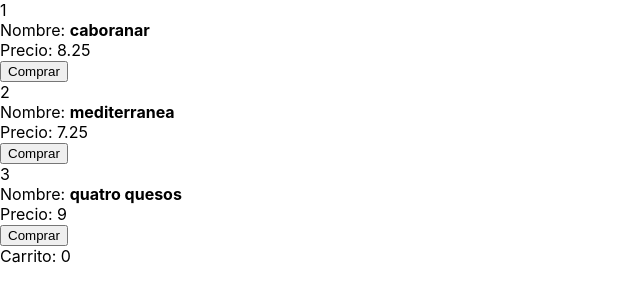
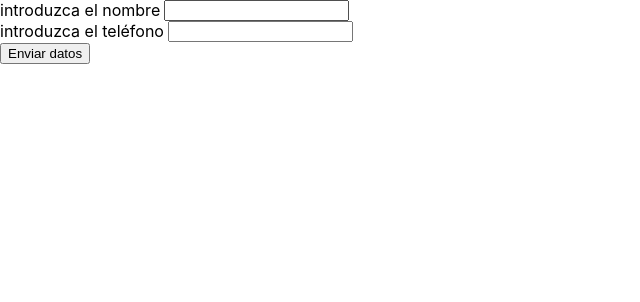
Before and after one commit to dgarciatorres/cursoReactCTA, a React (Create React App) app: page / in a window 1280 px wide. Shown: the top 302 px of the page, without its empty margins (0-640 px from the left). Built offline with nearby package versions, Linux system fonts and the light colour scheme; data requests are answered from the project's data file.

Commit message:
cambios hasta el form

```diff
--- a/src/App.js
+++ b/src/App.js
@@ -4,18 +4,22 @@
 // import ArrayState from "./arraystate/ArrayState";
 // import Timer from "./timer/Timer";
 // import Parent from "./children/Parent";
-import Carrito from "./fetch/Carrito";
-import Fetch from "./fetch/Fecth";
+// import Acordeon from "./acordeon/Acordeon";
+// import Carrito from "./fetch/Carrito";
+// import Fetch from "./fetch/Fecth";
+import Form from "./form/Form";
 
 
 function App() {
   const name = "Diego"
   return (
     <>
-      <Fetch/>
+      <Form/>
+      {/* <Fetch/>
       <Carrito />
+      <Acordeon />
 
-      {/* <Parent/>
+      <Parent/>
       <Timer/>
       <ArrayState/>
       <Counter />
--- /dev/null
+++ b/src/acordeon/Acordeon.js
@@ -0,0 +1,44 @@
+import { useState } from 'react';
+
+export default function Accordion() {
+  const [activeIndex, setActiveIndex] = useState(0);
+  return (
+    <>
+      <h2>Alma Ata, Kazajistán</h2>
+      <Panel
+        title="Acerca de"
+        isActive={activeIndex === 0}
+        onShow={() => setActiveIndex(0)}
+      >
+        Con una población de unos 2 millones de habitantes, Alma Ata es la mayor ciudad de Kazajistán. De 1929 a 1997 fue su capital.
+      </Panel>
+      <Panel
+        title="Etimología"
+        isActive={activeIndex === 1}
+        onShow={() => setActiveIndex(1)}
+      >
+        El nombre proviene de <span lang="kk-KZ">алма</span>, palabra en kazajo que significa "manzana" y suele traducirse como "lleno de manzanas". De hecho, se cree que la región que rodea a Alma Ata es el hogar ancestral de la manzana, y se considera que este fruto silvestre <i lang="la">Malus sieversii</i> es un candidato probable para el ancestro de la manzana doméstica moderna.
+      </Panel>
+    </>
+  );
+}
+
+function Panel({
+  title,
+  children,
+  isActive,
+  onShow
+}) {
+  return (
+    <section className="panel">
+      <h3>{title}</h3>
+      {isActive ? (
+        <p>{children}</p>
+      ) : (
+        <button onClick={onShow}>
+          Mostrar
+        </button>
+      )}
+    </section>
+  );
+}
--- /dev/null
+++ b/src/fetch/_CardPizza.js
@@ -0,0 +1,3 @@
+// export default function CardPizza(){
+
+// }
--- /dev/null
+++ b/src/form/Form.js
@@ -0,0 +1,31 @@
+import { useRef } from "react";
+import './Form.css';
+import Input from "./Input";
+
+export default function Form() {
+
+    const name = useRef();
+    const phone = useRef();
+
+    function handlerSubmit(ev) {
+        ev.preventDefault();
+
+        const data = {
+            name:name.current.value,
+            phone:phone.current.value
+        }
+
+        console.log(data)
+
+    }
+    return (
+        <>
+            <form onSubmit={handlerSubmit}>
+                <Input id="name" text="introduzca el nombre" ref={name}/>
+                <Input id="phone" text="introduzca el teléfono" ref={phone}/>
+                <button type="submit">Enviar datos</button>
+            </form>
+        </>
+    )
+
+}
--- /dev/null
+++ b/src/form/Input.css
@@ -0,0 +1,6 @@
+.control {
+    display: flex;
+    flex-direction: row;
+    gap: 0.25rem;
+    max-width: max-content;
+}
--- /dev/null
+++ b/src/form/Input.js
@@ -0,0 +1,13 @@
+import './Input.css';
+import React from 'react';
+
+function Input({id, text},ref) {
+    return (
+        <div className="control">
+            <label htmlFor={id}>{text}</label>
+            <input id={id} ref={ref} />
+        </div>
+    )
+}
+
+export default React.forwardRef(Input);
```
Also changed, not shown: src/form/Form.css (added).
